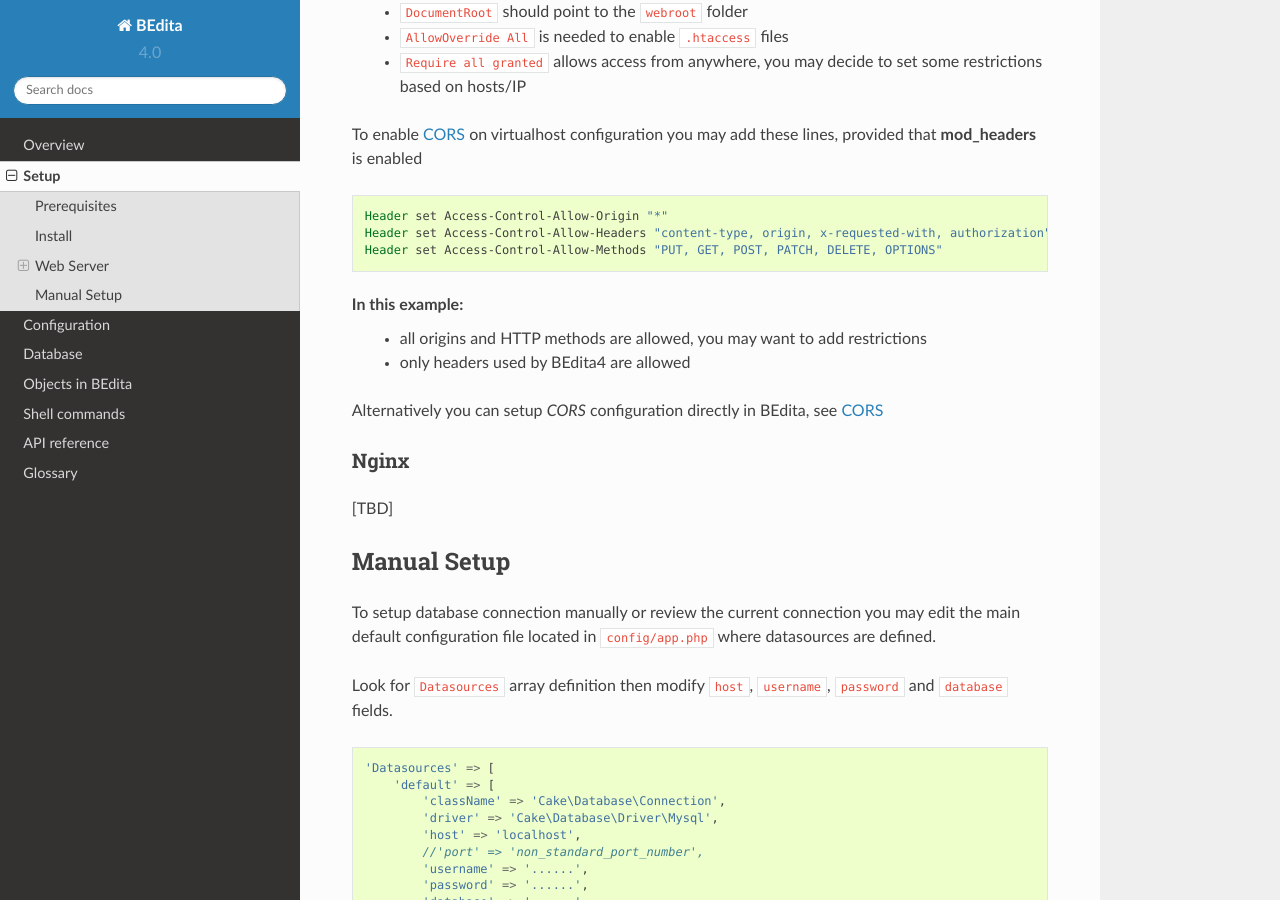
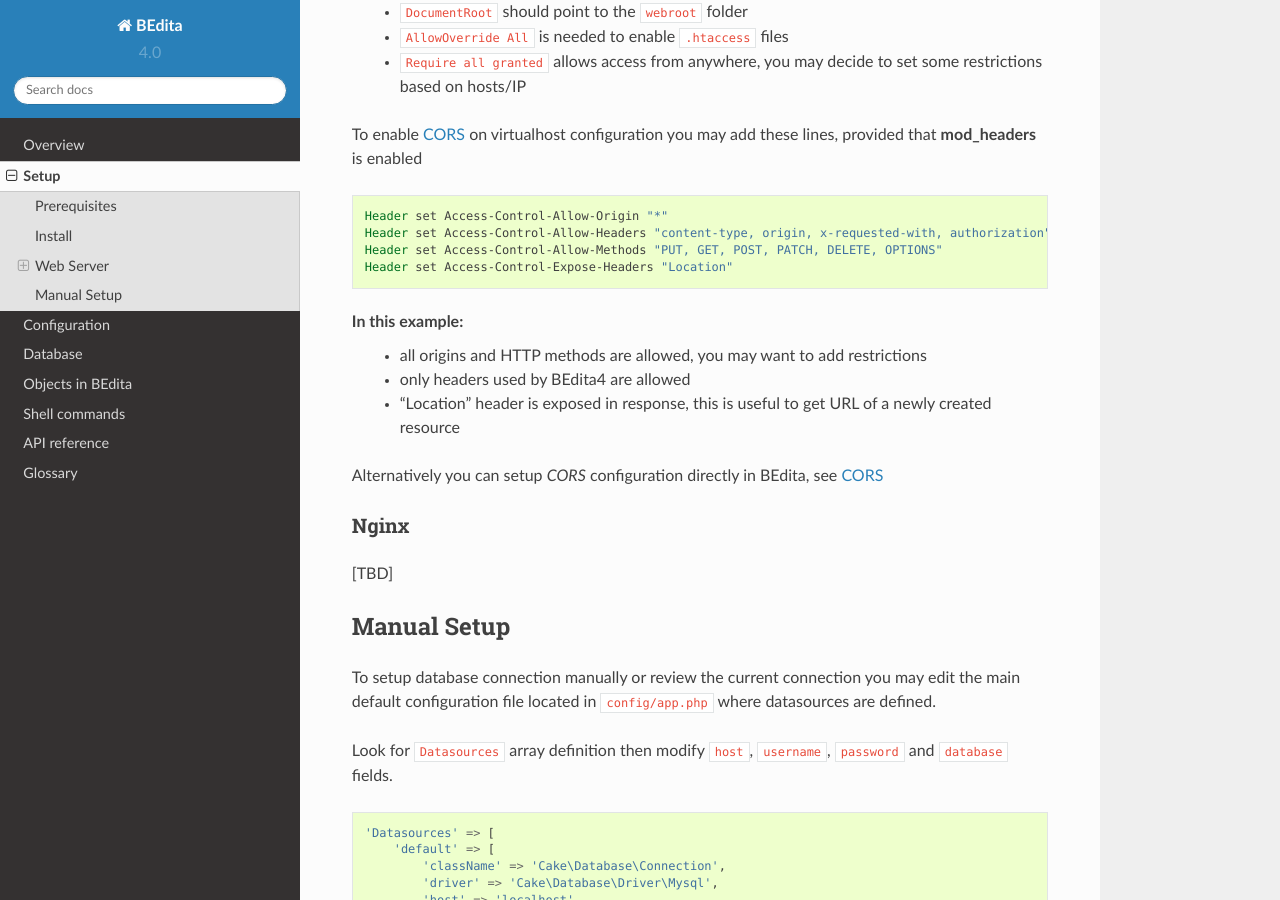
Before and after one commit to bedita/docs, a Sphinx documentation site: the page built from source/setup.rst, in a window 1280 px wide and 900 px high, scrolled down 2419 px. Built offline with Sphinx 7.4.7 and the Read the Docs theme 2.0.0, drawn with Linux system fonts in a browser that asks for light colours.

Commit message:
docs: add expose headers directive

```diff
--- a/source/setup.rst
+++ b/source/setup.rst
@@ -125,10 +125,12 @@
     Header set Access-Control-Allow-Origin "*"
     Header set Access-Control-Allow-Headers "content-type, origin, x-requested-with, authorization"
     Header set Access-Control-Allow-Methods "PUT, GET, POST, PATCH, DELETE, OPTIONS"
+    Header set Access-Control-Expose-Headers "Location"
 
 In this example:
  * all origins and HTTP methods are allowed, you may want to add restrictions
  * only headers used by BEdita4 are allowed
+ * "Location" header is exposed in response, this is useful to get URL of a newly created resource
 
 Alternatively you can setup *CORS* configuration directly in BEdita, see :ref:`configuration-cors`
 
```
